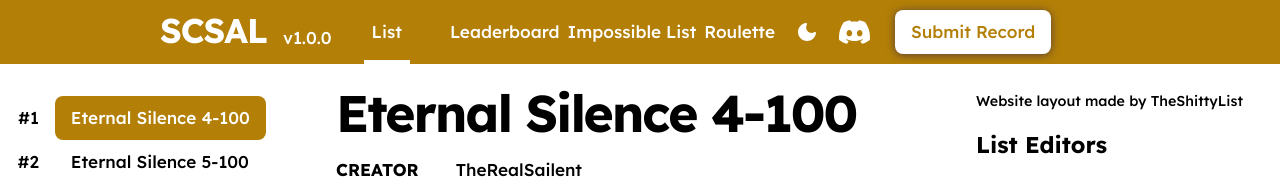
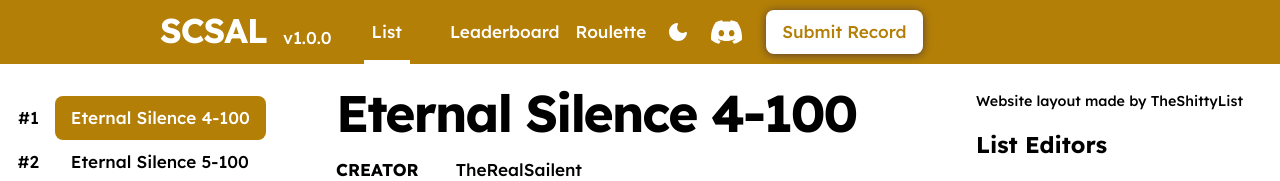
Before and after one commit to seeland32-svg/SilentClubstepAchievementsList, a plain HTML site: page index.html in a window 1280 px wide. Shown: the top 181 px of the page. Drawn offline with nearby package versions, Linux system fonts and the light colour scheme.

Commit message:
Update index.html

```diff
--- a/index.html
+++ b/index.html
@@ -47,8 +47,6 @@
                 <router-link class="nav__tab" to="/leaderboard">
                     <span class="type-label-lg">Leaderboard</span>
                 <router-link class="nav__tab" to="/list">
-                    <span class="type-label-lg">Impossible List</span
-                </router-link>
                 <router-link class="nav__tab" to="/roulette">
                     <span class="type-label-lg">Roulette</span>
                 </router-link>
```
